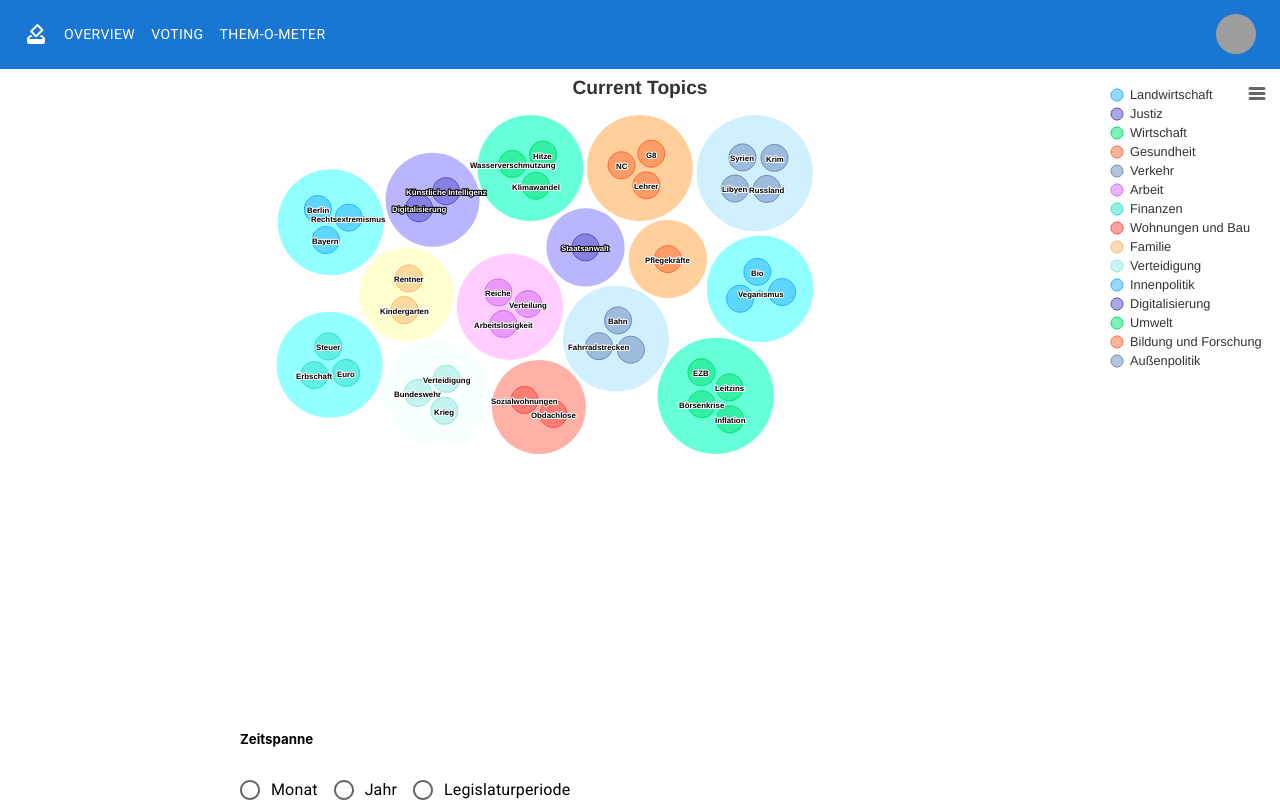
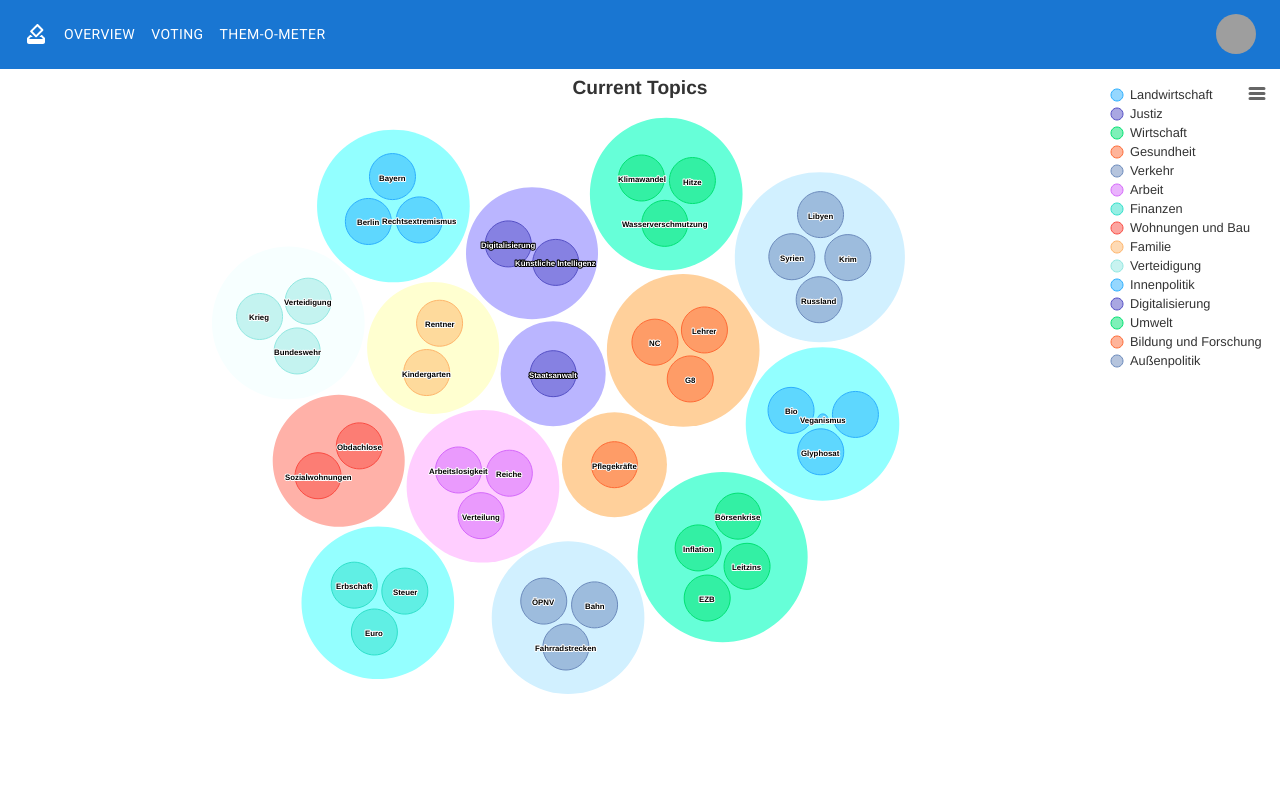
Before and after one commit to BundestagExplorer/frontend, a React (Create React App) app: page / in a window 1280 px wide. Shown: the top 802 px of the page. Built offline with nearby package versions, Linux system fonts and the light colour scheme; grey boxes are pictures that could not be loaded.

Commit message:
changed the size of the chart

```diff
--- a/src/pages/index.js
+++ b/src/pages/index.js
@@ -342,6 +342,7 @@ class CustomBubbleChart extends Component {
       chartOptions: {
         chart: {
           type: 'packedbubble',
+          height: (1/2 * 100) + '%'
 
         },
         legend: {
```
